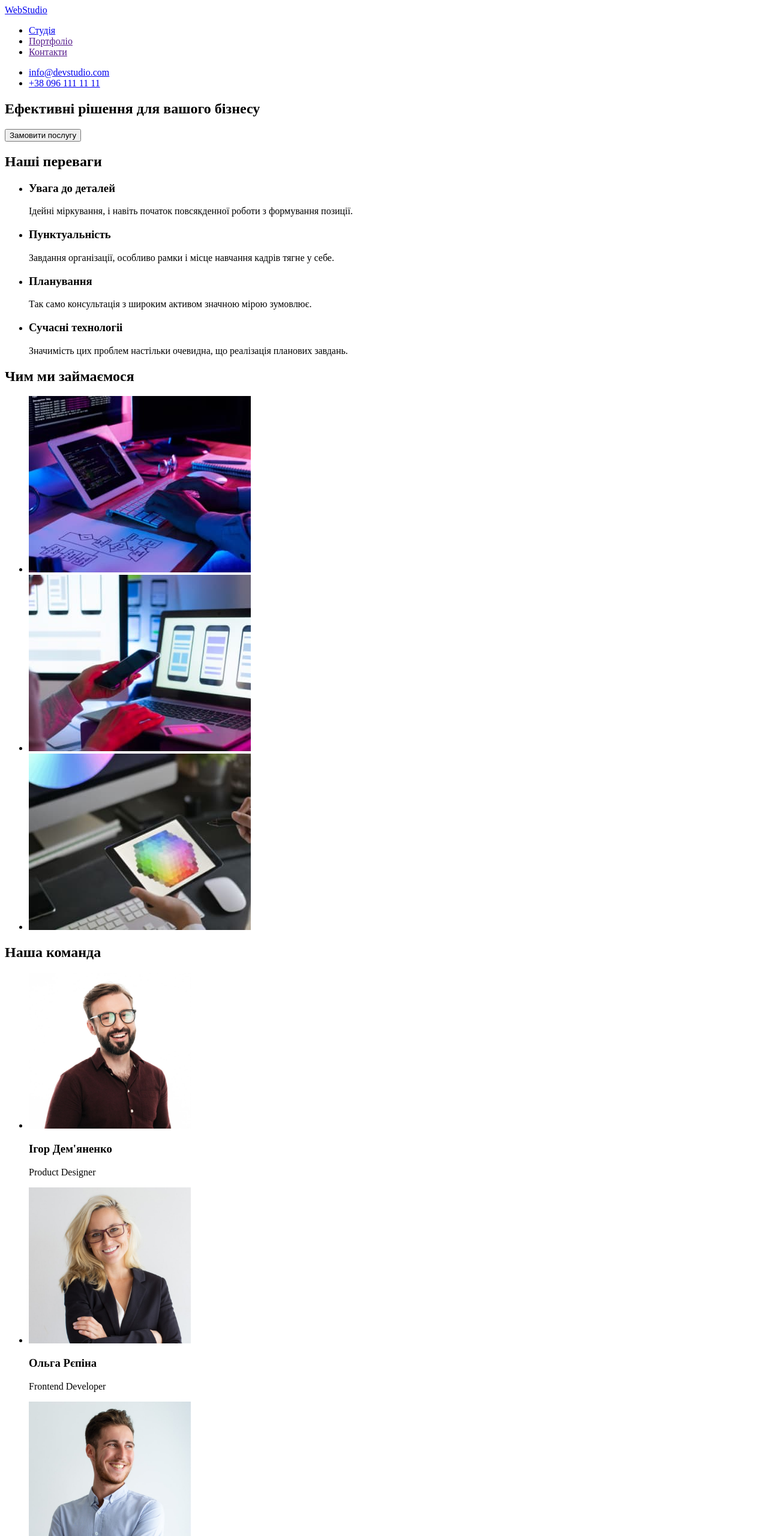
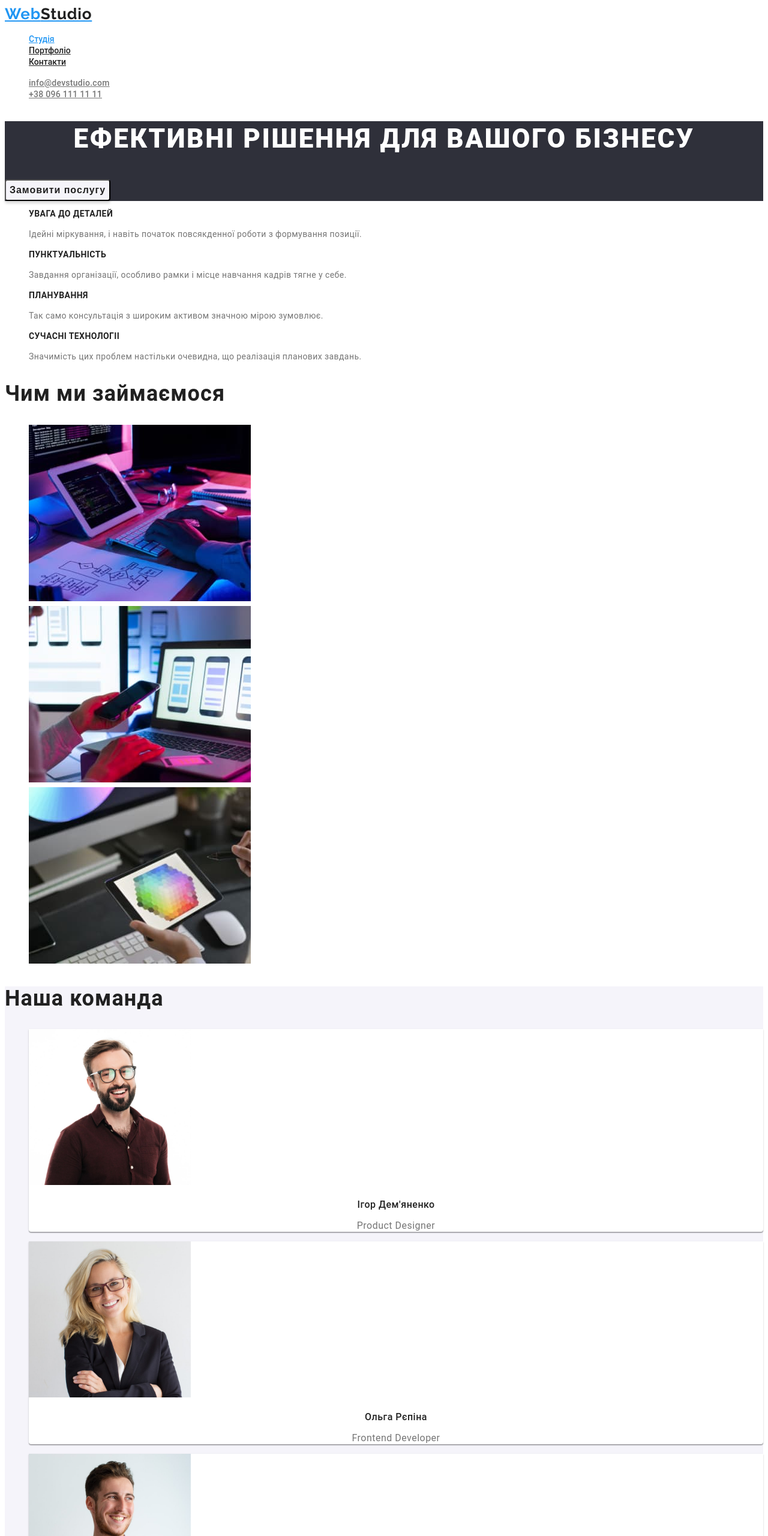
Before and after one commit to VikTeam5798/goit-markup-hw-02, a plain HTML site: page index.html in a window 1280 px wide. Shown: the top 2560 px of the page at 60% size. Drawn offline with Linux system fonts and the light colour scheme.

Commit message:
Додає другу сторінку та стилі
Додає сторінку portfolio.html та css для обох сторінок

```diff
--- /dev/null
+++ b/css/styles.css
@@ -0,0 +1,260 @@
+/* index.html */
+
+:root {
+  --primary-text-color: #757575;
+  --title-text-color: #212121;
+  --accent-color: #2196f3;
+}
+
+body {
+  color: var(--title-text-color);
+  font-family: "Roboto";
+  font-style: normal;
+}
+
+.accent {
+  color: var(--title-text-color);
+}
+.accent:hover,
+.accent:focus {
+  color: var(--accent-color);
+}
+
+/* Шапка сайта */
+
+.header {
+  background: #ffffff;
+}
+.header-logo {
+  color: var(--accent-color);
+  font-family: "Raleway";
+  font-style: normal;
+  font-weight: 700;
+  font-size: 26px;
+  line-height: 1.19;
+  letter-spacing: 0.03em;
+}
+
+.header-logo:hover,
+.header-logo:focus {
+  color: var(--accent-color);
+}
+
+.header-nav {
+  color: var(--title-text-color);
+  font-weight: 500;
+  font-size: 14px;
+  line-height: 1.14;
+  letter-spacing: none;
+}
+.header-nav.current {
+  color: var(--accent-color);
+}
+.header-nav:hover,
+.header-nav:focus {
+  color: var(--accent-color);
+}
+.header .auth-nav {
+  font-weight: 500;
+  font-size: 14px;
+  line-height: 1.14;
+  letter-spacing: 0.02em;
+  color: var(--primary-text-color);
+}
+.header .auth-nav:hover,
+.header .auth-nav:focus {
+  color: var(--accent-color);
+}
+.button {
+  color: var(--title-text-color);
+  cursor: pointer;
+  background: #f5f4fa;
+  font-weight: 700;
+  font-size: 16px;
+  line-height: 1.88;
+  display: flex;
+  align-items: center;
+  text-align: center;
+  letter-spacing: 0.06em;
+  box-shadow: 0px 4px 4px rgba(0, 0, 0, 0.15);
+  border-radius: 4px;
+}
+.button:hover {
+  background-color: var(--accent-color);
+  color: #ffffff;
+}
+
+/* Герой */
+
+.visually-hidden {
+  position: absolute;
+  width: 1px;
+  height: 1px;
+  margin: -1px;
+  border: 0;
+  padding: 0;
+
+  white-space: nowrap;
+  clip-path: inset(100%);
+  clip: rect(0 0 0 0);
+  overflow: hidden;
+}
+
+.hero {
+  background: #2f303a;
+}
+.hero.secondary {
+  background: #f5f5f5;
+}
+
+.hero-title {
+  font-weight: 900;
+  font-size: 44px;
+  line-height: 1.36;
+  text-align: center;
+  letter-spacing: 0.06em;
+  text-transform: uppercase;
+  color: #ffffff;
+}
+ul {
+  list-style: none;
+}
+
+/* Cекції */
+
+.section {
+  font-weight: 400;
+  font-size: 14px;
+  line-height: 1.71;
+  letter-spacing: 0.03em;
+}
+.section-title {
+  font-style: normal;
+  font-weight: 700;
+  font-size: 36px;
+  line-height: 1.16;
+  letter-spacing: 0.03em;
+  color: var(--title-text-color);
+}
+.section .title {
+  font-weight: 700;
+  font-size: 14px;
+  line-height: 1.14;
+  letter-spacing: 0.03em;
+  text-transform: uppercase;
+  color: var(--title-text-color);
+}
+.section .paragraf {
+  color: var(--primary-text-color);
+  font-weight: 400;
+  font-size: 14px;
+  line-height: 1.71;
+  letter-spacing: 0.03em;
+}
+
+.section .name {
+  font-weight: 500;
+  font-size: 16px;
+  line-height: 1.18;
+  text-align: center;
+  letter-spacing: 0.03em;
+  color: var(--title-text-color);
+}
+.section .work {
+  font-weight: 400;
+  font-size: 16px;
+  line-height: 1.18;
+  text-align: center;
+  letter-spacing: 0.03em;
+  color: var(--primary-text-color);
+}
+.section.team {
+  background: #f5f4fa;
+}
+.section.team li {
+  background: #ffffff;
+  box-shadow: 0px 1px 3px rgba(0, 0, 0, 0.12), 0px 1px 1px rgba(0, 0, 0, 0.14),
+    0px 2px 1px rgba(0, 0, 0, 0.2);
+  border-radius: 0px 0px 4px 4px;
+}
+
+/* Футер */
+
+.footer {
+  font-weight: 500;
+  font-size: 14px;
+  line-height: 1.14;
+  letter-spacing: 0.02em;
+  color: var(--title-text-color);
+  background: #2f303a;
+}
+.footer-logo {
+  color: var(--accent-color);
+  font-family: "Raleway";
+  font-style: normal;
+  font-weight: 700;
+  font-size: 26px;
+  line-height: 1.19;
+  letter-spacing: 0.03em;
+}
+.footer-logo:hover,
+.footer-logo:focus {
+  color: var(--accent-color);
+}
+.footer-link {
+  font-family: "Roboto";
+  font-style: normal;
+  font-weight: 400;
+  font-size: 14px;
+  line-height: 1.71;
+  letter-spacing: 0.03em;
+  color: rgba(255, 255, 255, 0.6);
+}
+
+.footer-link:hover,
+.footer-link:focus {
+  color: var(--accent-color);
+}
+.footer .link-map {
+  font-family: "Roboto";
+  font-style: normal;
+  font-weight: 400;
+  font-size: 14px;
+  line-height: 1.71;
+  letter-spacing: 0.03em;
+  color: #ffffff;
+}
+.footer .link-map:hover,
+.footer .link-map:focus {
+  color: var(--accent-color);
+}
+.footer-accent {
+  color: #ffffff;
+}
+.footer-accent:hover,
+.footer-accent:focus {
+  color: var(--accent-color);
+}
+
+/* portfolio.html */
+
+.subtitle {
+  font-weight: 700;
+  font-size: 18px;
+  line-height: 2;
+  letter-spacing: 0.06em;
+  color: var(--title-text-color);
+}
+
+.description {
+  font-weight: 400;
+  font-size: 16px;
+  line-height: 1.88;
+  letter-spacing: 0.03em;
+  color: var(--primary-text-color);
+}
+
+.cards li {
+  background: #ffffff;
+  border: 1px solid #eeeeee;
+}
--- a/index.html
+++ b/index.html
@@ -5,61 +5,78 @@
     <meta http-equiv="X-UA-Compatible" content="IE=edge" />
     <meta name="viewport" content="width=device-width, initial-scale=1.0" />
     <title>Document</title>
+    <link rel="stylesheet" href="./css/styles.css" />
+    <link rel="preconnect" href="https://fonts.googleapis.com" />
+    <link rel="preconnect" href="https://fonts.gstatic.com" crossorigin />
+    <link
+      href="https://fonts.googleapis.com/css2?family=Raleway:wght@700&display=swap"
+      rel="stylesheet" />
+    <link
+      rel="stylesheet"
+      href="../goit-markup-hw-02/fonts/Roboto-Medium.ttf" />
   </head>
 
   <body>
-    <header>
+    <header class="header">
       <nav>
-        <a href="./index.html">WebStudio</a>
+        <a class="header-logo" href="./index.html"
+          >Web<span class="accent">Studio</span></a
+        >
 
         <ul>
-          <li><a href="./index.html">Студія</a></li>
-          <li><a href="">Портфоліо</a></li>
-          <li><a href="">Контакти</a></li>
+          <li><a class="header-nav current" href="./index.html">Студія</a></li>
+          <li><a class="header-nav" href="./portfolio.html">Портфоліо</a></li>
+          <li><a class="header-nav" href="">Контакти</a></li>
         </ul>
       </nav>
 
       <ul>
-        <li><a href="mailto:info@devstudio.com">info@devstudio.com</a></li>
-        <li><a href="tell:+380961111111">+38 096 111 11 11</a></li>
+        <li>
+          <a class="auth-nav" href="mailto:info@devstudio.com"
+            >info@devstudio.com</a
+          >
+        </li>
+        <li>
+          <a class="auth-nav" href="tell:+380961111111">+38 096 111 11 11</a>
+        </li>
       </ul>
     </header>
     <main>
-      <section>
-        <h1>Ефективні рішення для вашого бізнесу</h1>
-        <button type="button">Замовити послугу</button>
+      <section class="hero">
+        <h1 class="hero-title">Ефективні рішення для вашого бізнесу</h1>
+        <button class="button" type="button">Замовити послугу</button>
       </section>
 
-      <section>
-        <h2>Наші переваги</h2>
+      <section class="section">
+        <h2 class="visually-hidden">Наші переваги</h2>
 
         <ul>
           <li>
-            <h3>Увага до деталей</h3>
-            <p>
+            <h3 class="title">Увага до деталей</h3>
+            <p class="paragraf">
               Ідейні міркування, і навіть початок повсякденної роботи з
               формування позиції.
             </p>
           </li>
 
           <li>
-            <h3>Пунктуальність</h3>
-            <p>
+            <h3 class="title">Пунктуальність</h3>
+            <p class="paragraf">
               Завдання організації, особливо рамки і місце навчання кадрів тягне
               у себе.
             </p>
           </li>
 
           <li>
-            <h3>Планування</h3>
-            <p>
+            <h3 class="title">Планування</h3>
+            <p class="paragraf">
               Так само консультація з широким активом значною мірою зумовлює.
             </p>
           </li>
 
           <li>
-            <h3>Сучасні технологіі</h3>
-            <p>
+            <h3 class="title">Сучасні технологіі</h3>
+            <p class="paragraf">
               Значимість цих проблем настільки очевидна, що реалізація планових
               завдань.
             </p>
@@ -67,8 +84,8 @@
         </ul>
       </section>
 
-      <section>
-        <h2>Чим ми займаємося</h2>
+      <section class="section">
+        <h2 class="section-title">Чим ми займаємося</h2>
         <ul>
           <li>
             <img
@@ -91,8 +108,8 @@
         </ul>
       </section>
 
-      <section>
-        <h2>Наша команда</h2>
+      <section class="section team">
+        <h2 class="section-title">Наша команда</h2>
 
         <ul>
           <li>
@@ -100,8 +117,8 @@
               src="./images/team-img1.jpg"
               alt="Учасник команди"
               width="270" />
-            <h3>Ігор Дем'яненко</h3>
-            <p lang="en">Product Designer</p>
+            <h3 class="name">Ігор Дем'яненко</h3>
+            <p lang="en" class="work">Product Designer</p>
           </li>
 
           <li>
@@ -109,8 +126,8 @@
               src="./images/team-img2.jpg"
               alt="Учасник команди"
               width="270" />
-            <h3>Ольга Рєпіна</h3>
-            <p lang="en">Frontend Developer</p>
+            <h3 class="name">Ольга Рєпіна</h3>
+            <p lang="en" class="work">Frontend Developer</p>
           </li>
 
           <li>
@@ -118,8 +135,8 @@
               src="./images/team-img3.jpg"
               alt="Учасник команди"
               width="270" />
-            <h3>Микола Тарасов</h3>
-            <p lang="en">Marketing</p>
+            <h3 class="name">Микола Тарасов</h3>
+            <p lang="en" class="work">Marketing</p>
           </li>
 
           <li>
@@ -127,27 +144,38 @@
               src="./images/team-img4.jpg"
               alt="Учасник команди"
               width="270" />
-            <h3>Михайло Єрмаков</h3>
-            <p lang="en">UI Designer</p>
+            <h3 class="name">Михайло Єрмаков</h3>
+            <p lang="en" class="work">UI Designer</p>
           </li>
         </ul>
       </section>
     </main>
 
-    <footer>
-      <a href="./index.html">WebStudio</a>
+    <footer class="footer">
+      <a class="footer-logo" href="./index.html"
+        >Web<span class="footer-accent">Studio</span></a
+      >
       <address>
         <ul>
           <li>
             <a
+              class="link-map"
               href="https://goo.gl/maps/CPtrU1FHBa2aNyZL9"
               target="_blank"
               rel="noopener noreferrer nofollow"
               >м. Київ, пр-т Лесі Українки, 26"</a
             >
           </li>
-          <li><a href="mailto:info@devstudio.com">info@devstudio.com</a></li>
-          <li><a href="tel:+380961111111">+38 096 111 11 11</a></li>
+          <li>
+            <a class="footer-link" href="mailto:info@devstudio.com"
+              >info@devstudio.com</a
+            >
+          </li>
+          <li>
+            <a class="footer-link" href="tel:+380961111111"
+              >+38 096 111 11 11</a
+            >
+          </li>
         </ul>
       </address>
     </footer>
```
Also changed, not shown: portfolio.html (added, +144 -0 lines), fonts/Roboto-Medium.ttf (added), images/ptf1img.jpg (added), images/ptf2img.jpg (added), images/ptf3img.jpg (added), images/ptf4img.jpg (added), images/ptf5img.jpg (added), images/ptf6img.jpg (added), images/ptf7img.jpg (added), images/ptf8img.jpg (added), images/ptf9img.jpg (added).
